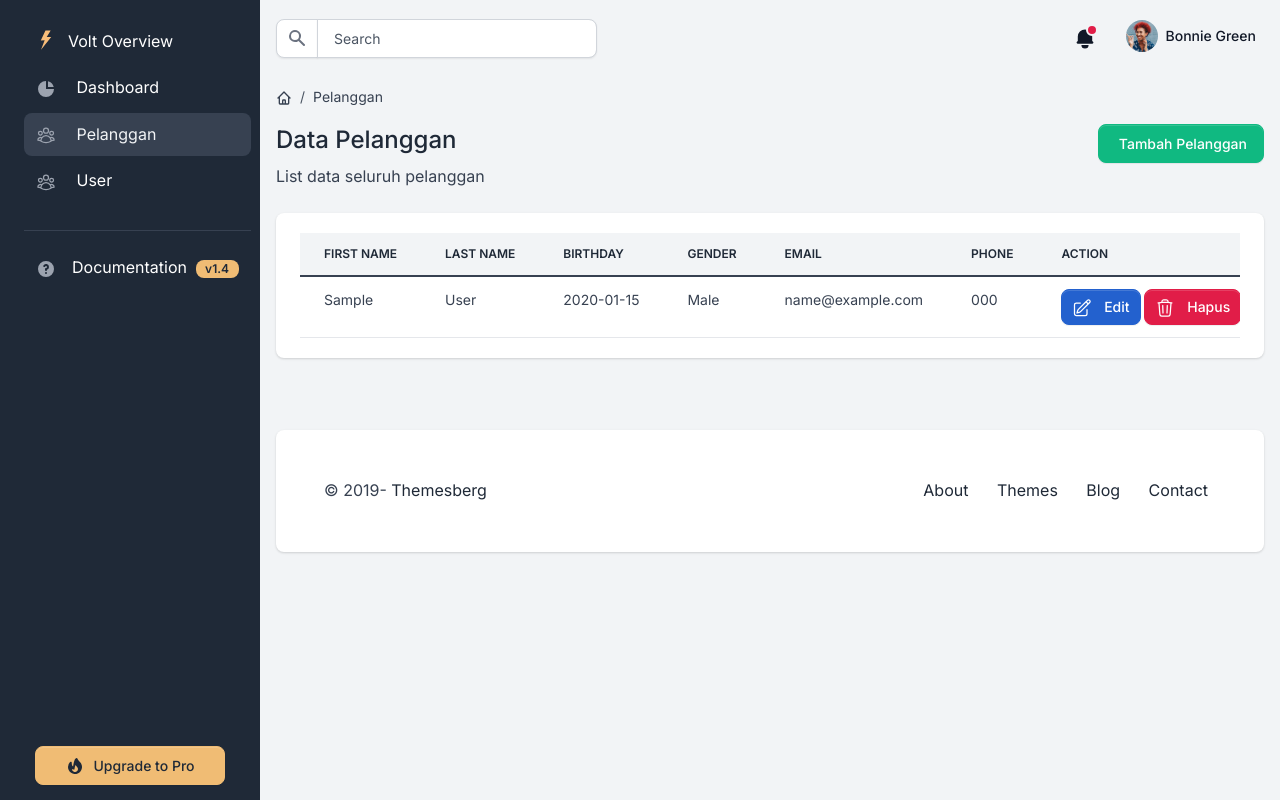
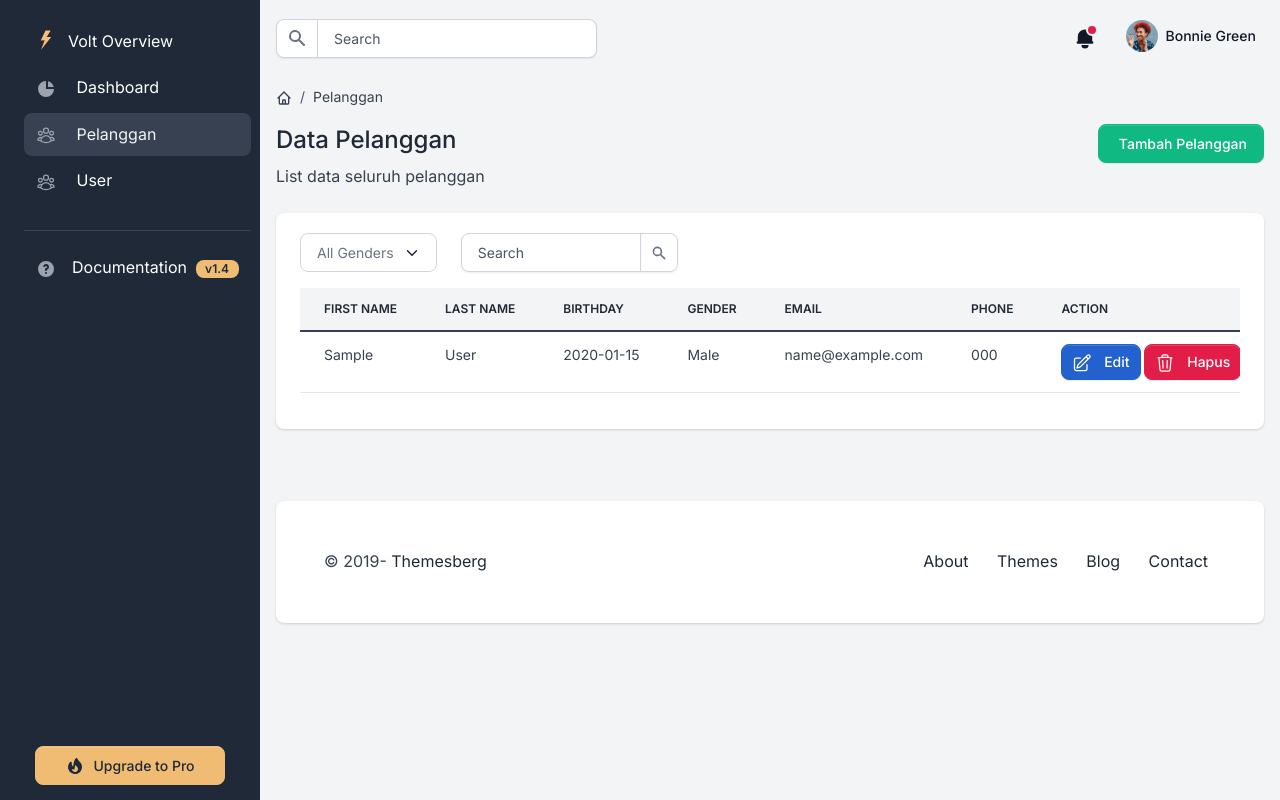
Before and after one commit to Nandamsha/laravel-2TID, a Laravel app: page /pelanggan in a window 1280 px wide. Run offline with Laravel 12, Linux system fonts and the light colour scheme; tables that the repository leaves empty hold one stand-in row (values such as "Sample post").

Commit message:
P12: Database Seeder, Pagination, Filter & Search

```diff
--- a/app/Http/Controllers/PelangganController.php
+++ b/app/Http/Controllers/PelangganController.php
@@ -1,5 +1,4 @@
 <?php
-
 namespace App\Http\Controllers;
 
 use App\Models\Pelanggan;
@@ -10,10 +9,17 @@ class PelangganController extends Controller
     /**
      * Display a listing of the resource.
      */
-    public function index()
+    public function index(Request $request)
     {
-        $data['dataPelanggan'] = Pelanggan::all();
-		return view('admin.pelanggan.index',$data);
+        $filterableColumns = ['gender'];
+        $searchableColumns = ['first_name', 'last_name', 'email'];
+
+        $pageData['dataPelanggan'] = Pelanggan::filter($request, $filterableColumns)
+            ->search($request, $searchableColumns)
+            ->paginate(10)
+            ->withQueryString();
+
+        return view('admin.pelanggan.index', $pageData);
     }
 
     /**
@@ -33,22 +39,22 @@ class PelangganController extends Controller
         $request->validate([
             'first_name' => 'required|string|max:255',
             'last_name'  => 'required|string|max:255',
-            'birthday'  => 'nullable|date',
-            'gender'  => 'nullable|string|max:10',
+            'birthday'   => 'nullable|date',
+            'gender'     => 'nullable|string|max:10',
             'email'      => 'required|email|unique:pelanggan,email',
             'phone'      => 'nullable|string|max:15',
         ]);
 
         $data['first_name'] = $request->first_name;
-		$data['last_name'] = $request->last_name;
-		$data['birthday'] = $request->birthday;
-		$data['gender'] = $request->gender;
-		$data['email'] = $request->email;
-		$data['phone'] = $request->phone;
+        $data['last_name']  = $request->last_name;
+        $data['birthday']   = $request->birthday;
+        $data['gender']     = $request->gender;
+        $data['email']      = $request->email;
+        $data['phone']      = $request->phone;
 
-		Pelanggan::create($data);
+        Pelanggan::create($data);
 
-		return redirect()->route('pelanggan.index')->with('success','Penambahan Data Berhasil!');
+        return redirect()->route('pelanggan.index')->with('success', 'Penambahan Data Berhasil!');
     }
 
     /**
@@ -74,14 +80,14 @@ class PelangganController extends Controller
     public function update(Request $request, string $id)
     {
         $pelanggan_id = $id;
-        $pelanggan = Pelanggan::findOrFail($pelanggan_id);
+        $pelanggan    = Pelanggan::findOrFail($pelanggan_id);
 
         $pelanggan->first_name = $request->first_name;
-        $pelanggan->last_name = $request->last_name;
-        $pelanggan->birthday = $request->birthday;
-        $pelanggan->gender = $request->gender;
-        $pelanggan->email = $request->email;
-        $pelanggan->phone = $request->phone;
+        $pelanggan->last_name  = $request->last_name;
+        $pelanggan->birthday   = $request->birthday;
+        $pelanggan->gender     = $request->gender;
+        $pelanggan->email      = $request->email;
+        $pelanggan->phone      = $request->phone;
 
         $pelanggan->save();
         return redirect()->route('pelanggan.index')->with('success', 'Perubahan Data Berhasil!');
--- a/app/Models/Pelanggan.php
+++ b/app/Models/Pelanggan.php
@@ -1,7 +1,7 @@
 <?php
-
 namespace App\Models;
 
+use Illuminate\Database\Eloquent\Builder;
 use Illuminate\Database\Eloquent\Model;
 
 class Pelanggan extends Model
@@ -16,4 +16,26 @@ class Pelanggan extends Model
         'email',
         'phone',
     ];
+    public function scopeFilter(Builder $query, $request, array $filterableColumns): Builder
+    {
+        foreach ($filterableColumns as $column) {
+            if ($request->filled($column)) {
+                $query->where($column, $request->input($column));
+            }
+        }
+
+        return $query;
+    }
+    public function scopeSearch(Builder $query, $request, array $columns): Builder
+    {
+        if ($request->filled('search')) {
+            $query->where(function ($q) use ($request, $columns) {
+                foreach ($columns as $column) {
+                    $q->orWhere($column, 'LIKE', '%' . $request->search . '%');
+                }
+            });
+        }
+
+        return $query;
+    }
 }
--- a/resources/views/admin/pelanggan/index.blade.php
+++ b/resources/views/admin/pelanggan/index.blade.php
@@ -36,6 +36,40 @@
         <div class="card border-0 shadow mb-4">
             <div class="card-body">
                 <div class="table-responsive">
+                    <form method="GET" action="{{ route('pelanggan.index') }}" class="mb-3">
+                        <div class="row">
+                            <div class="col-md-2">
+                                <select name="gender" class="form-select" onchange="this.form.submit()">
+                                    <option value="">All Genders</option>
+                                    <option value="Male" {{ request('gender') == 'Male' ? 'selected' : '' }}>Male
+                                    </option>
+                                    <option value="Female" {{ request('gender') == 'Female' ? 'selected' : '' }}>Female
+                                    </option>
+                                    <option value="Other" {{ request('gender') == 'Other' ? 'selected' : '' }}>Other
+                                    </option>
+                                </select>
+                            </div>
+
+                            <div class="col-md-3">
+                                <div class="input-group">
+                                    <input type="text" name="search" class="form-control" id="exampleInputIconRight"
+                                        value="{{ request('search') }}" placeholder="Search" aria-label="Search">
+                                    <button type="submit" class="input-group-text" id="basic-addon2">
+                                        <svg class="icon icon-xxs" fill="currentColor" viewBox="0 0 20 20"
+                                            xmlns="http://www.w3.org/2000/svg">
+                                            <path fill-rule="evenodd"
+                                                d="M8 4a4 4 0 100 8 4 4 0 000-8zM2 8a6 6 0 1110.89 3.476l4.817 4.817a1 1 0 01-1.414 1.414l-4.816-4.816A6 6 0 012 8z"
+                                                clip-rule="evenodd"></path>
+                                        </svg>
+                                    </button>
+                                    @if(request('search'))
+                                    <a href="{{ request()->fullUrlWithQuery(['search' => null]) }}"
+                                        class="btn btn-outline-secondary" id="clear-search">Clear</a>
+                                    @endif
+                                </div>
+                            </div>
+                        </div>
+                    </form>
                     <table id="table-pelanggan" class="table table-centered table-nowrap mb-0 rounded">
                         <thead class="thead-light">
                             <tr>
@@ -91,6 +125,9 @@
                             @endforeach
                         </tbody>
                     </table>
+                    <div class="mt-3">
+                        {{ $dataPelanggan->links('pagination::bootstrap-5') }}
+                    </div>
                 </div>
             </div>
         </div>
```
Also changed, not shown: database/seeders/CreateFirstUser.php (added, +23 -0 lines), database/seeders/CreatePelangganDummy.php (added, +30 -0 lines).
